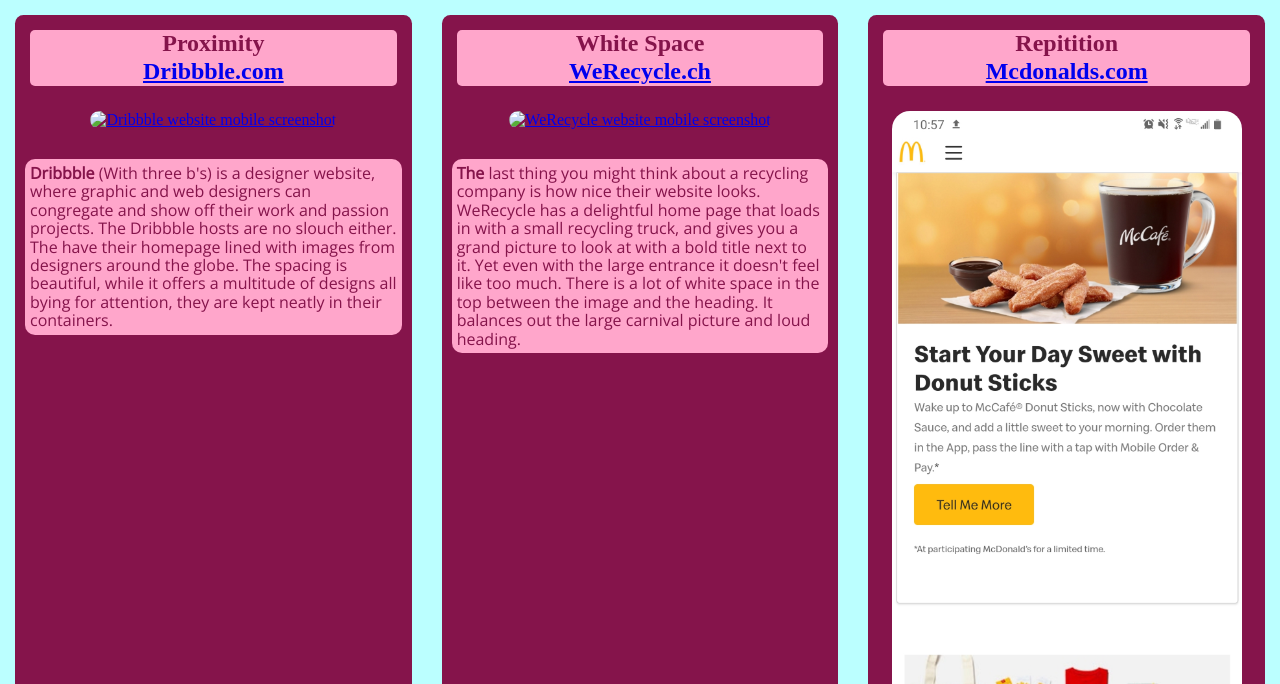
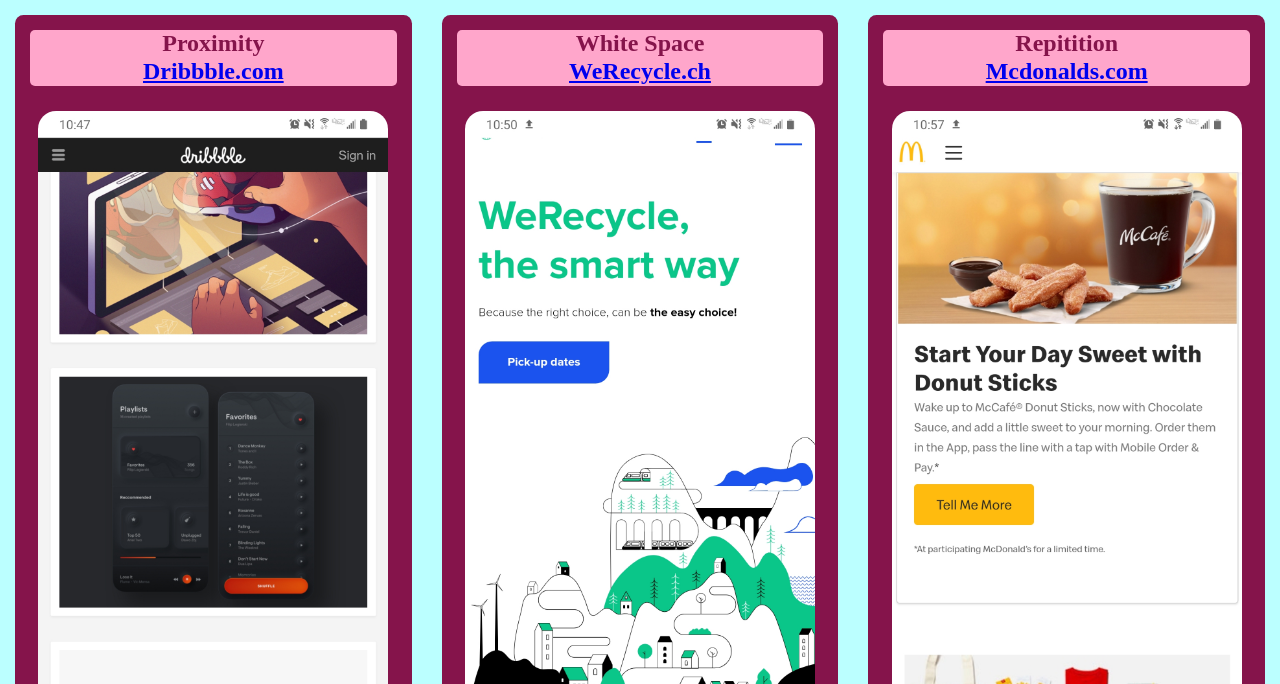
Before and after one commit to Jingdobi/Jingdobi.github.io, a plain HTML site: page lesson2/design-principles.html in a window 1280 px wide. Shown: the part 116-800 px from the top of the page. Drawn offline with nearby package versions, Linux system fonts and the light colour scheme; a web font is replaced by a local one.

Commit message:
lowercase .jpg

```diff
--- a/lesson2/design-principles.html
+++ b/lesson2/design-principles.html
@@ -19,7 +19,7 @@
     <section id="grid">
         <article>
             <h2>Proximity<br><a href="https://dribbble.com/">Dribbble.com</a></h2>
-            <a href="https://dribbble.com/"><img src="broken" alt="Dribbble website mobile screenshot" /></a>
+            <a href="https://dribbble.com/"><img src="images/dribbble.jpg" alt="Dribbble website mobile screenshot" /></a>
             <p class="paragraph">
                 <b>Dribbble</b> (With three b's) is a designer website, where graphic and web designers can congregate and show off their work
                 and passion projects. The Dribbble hosts are no slouch either. The have their homepage lined with images from designers around
@@ -30,7 +30,7 @@
 
         <article>
             <h2>White Space<br><a href="https://werecycle.ch/en/">WeRecycle.ch</a></h2>
-            <a href="https://werecycle.ch/en/"><img src="Broken" alt="WeRecycle website mobile screenshot" /></a>
+            <a href="https://werecycle.ch/en/"><img src="images/werecycle.jpg" alt="WeRecycle website mobile screenshot" /></a>
             <p class="paragraph">
                 <b>The</b> last thing you might think about a recycling company is how nice their website looks. WeRecycle has a delightful home
                 page that loads in with a small recycling truck, and gives you a grand picture to look at with a bold title next to it. Yet even
```
